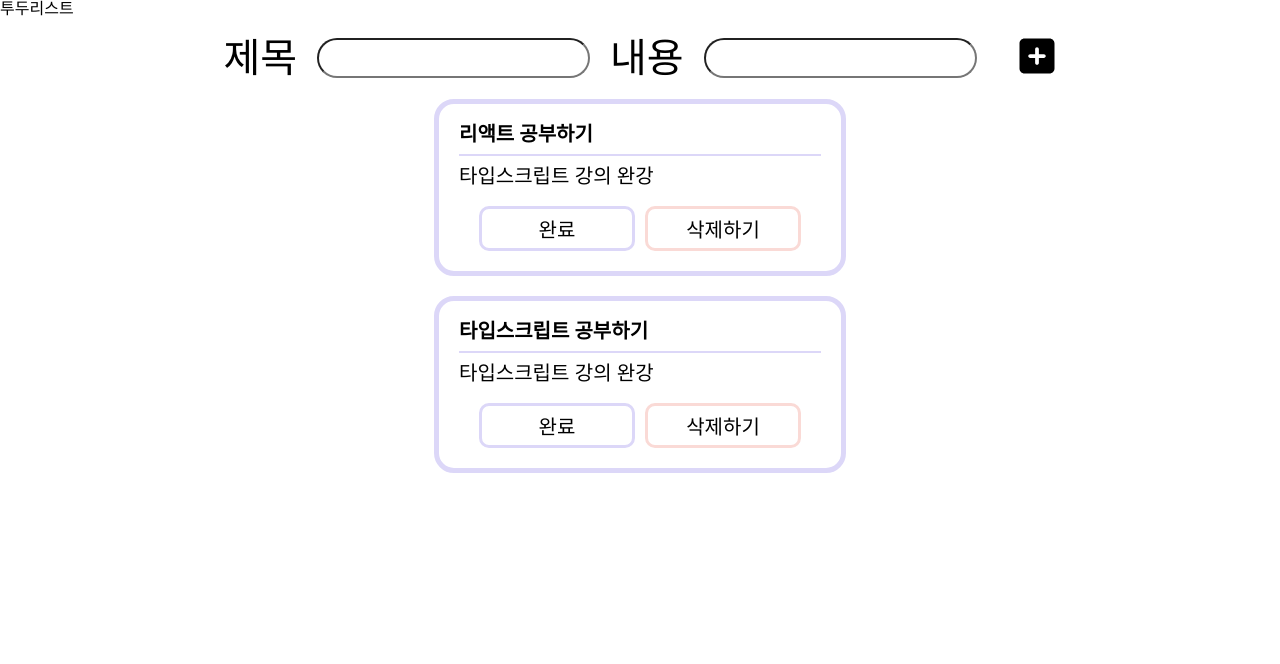
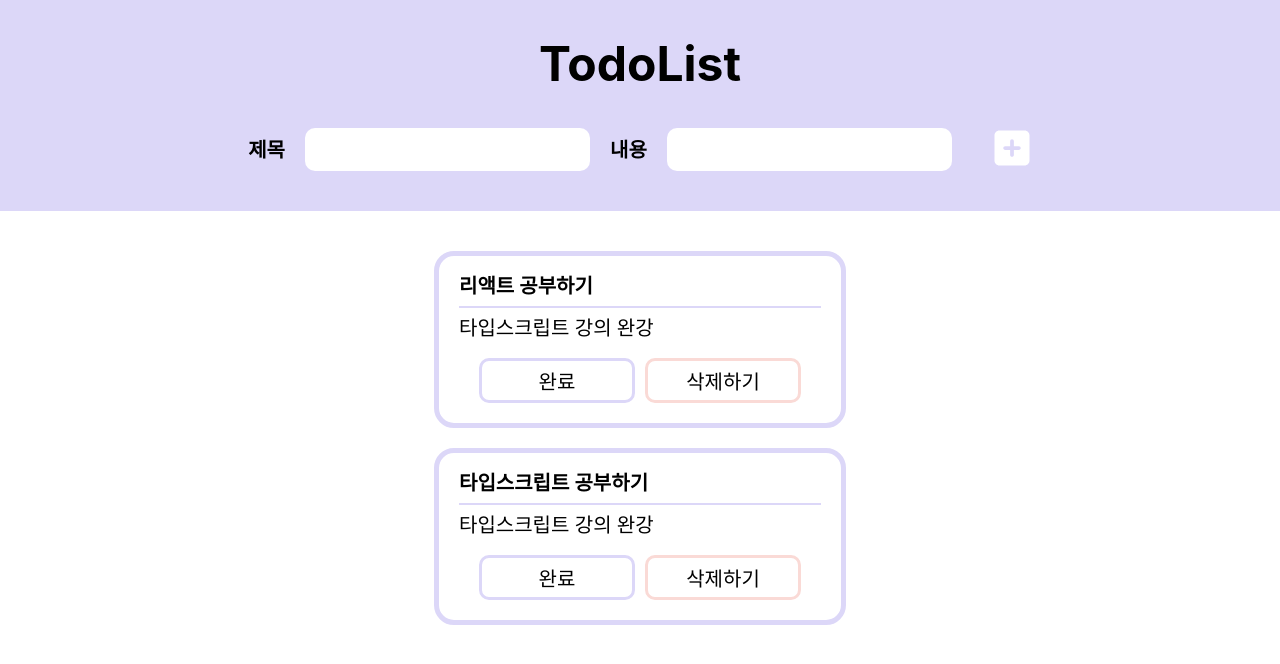
Before and after one commit to seoyeon-1206/Sparta_TypeScript_TodoApp, a React (Create React App) app: page / in a window 1280 px wide. Shown: the top 664 px of the page. Built offline with nearby package versions, Linux system fonts and the light colour scheme.

Commit message:
[style] AddTodo style 수정

```diff
--- a/src/App.tsx
+++ b/src/App.tsx
@@ -28,7 +28,6 @@ function App() {
   return (
     <>
       <GlobalStyle />
-      <div>투두리스트</div>
       <AddTodo onAddTodo={handleAddTodoList} />
       <Todos todos={todos} setTodos={setTodos} />
     </>
--- a/src/components/AddTodo.tsx
+++ b/src/components/AddTodo.tsx
@@ -3,6 +3,7 @@ import styled from "styled-components";
 import { FaSquarePlus } from "react-icons/fa6";
 import Todo from "../models/todo";
 import { v4 as uuidv4 } from "uuid";
+import colors from "../styles/theme";
 
 const AddTodo: React.FC<{ onAddTodo: (newTodo: Todo) => void }> = (props) => {
   const [title, setTitle] = useState<string>("");
@@ -16,7 +17,8 @@ const AddTodo: React.FC<{ onAddTodo: (newTodo: Todo) => void }> = (props) => {
     setDescription(e.target.value);
   };
 
-  const handleAddTodo = (e: React.MouseEvent<HTMLButtonElement>) => {
+  const handleAddTodo = (e: React.MouseEvent<SVGSVGElement>) => {
+    e.preventDefault();
     if (!title || !description) {
       alert("제목과 내용을 모두 입력해주세요.");
       return;
@@ -38,6 +40,8 @@ const AddTodo: React.FC<{ onAddTodo: (newTodo: Todo) => void }> = (props) => {
   };
 
   return (
+    <AddTodoContainer>
+      <div>TodoList</div>
       <AddTodoWrapper>
         <InputWrapper>
           <TitleWrapper>
@@ -53,54 +57,74 @@ const AddTodo: React.FC<{ onAddTodo: (newTodo: Todo) => void }> = (props) => {
             />
           </DescriptionWrapper>
         </InputWrapper>
-      <PlusButton onClick={handleAddTodo}>
-        <FaSquarePlus size={40} color="black" />
-      </PlusButton>
+        <StyledFaSquarePlus onClick={handleAddTodo} size={40} color="white" />
       </AddTodoWrapper>
+    </AddTodoContainer>
   );
 };
 export default AddTodo;
 
+const AddTodoContainer = styled.div`
+  padding: 40px;
+  display: flex;
+  flex-direction: column;
+  align-items: center;
+  background-color: ${colors.mainColor};
+  margin-bottom: 40px;
+
+  & div {
+    font-weight: 700;
+    font-size: 48px;
+  }
+`;
+
 const AddTodoWrapper = styled.form`
   display: flex;
   flex-direction: row;
-  padding: 20px;
-  width: 100%;
-  justify-content: center;
-  align-items: center;
+  padding-top: 40px;
 `;
+
 const InputWrapper = styled.div`
   display: flex;
   flex-direction: row;
   justify-content: flex-start;
+  align-items: center;
   gap: 20px;
 
   & p {
-    font-weight: 500;
-    font-size: 40px;
+    font-weight: 600;
+    font-size: 20px;
   }
 
   & input {
     outline: none;
     font-size: 20px;
-    border-radius: 20px;
+    border-radius: 10px;
+    border: none;
+    padding: 10px;
   }
 `;
+
 const TitleWrapper = styled.div`
   display: flex;
   flex-direction: row;
   gap: 20px;
+  align-items: center;
 `;
+
 const DescriptionWrapper = styled.div`
   display: flex;
   flex-direction: row;
   gap: 20px;
   margin-right: 40px;
+  align-items: center;
 `;
-const PlusButton = styled.button`
+
+const StyledFaSquarePlus = styled(FaSquarePlus)`
   cursor: pointer;
-  border: none; /* 버튼의 기본 스타일 제거 */
-  background: none; /* 배경색 제거 */
-  padding: 0; /* 패딩 제거 */
-  margin: 0; /* 마진 제거 */
+  border: none;
+  background: none;
+  &:hover {
+    fill: ${colors.subColor}; /* 마우스를 가져갔을 때 색 변경 */
+  }
 `;
--- a/src/components/Todos.tsx
+++ b/src/components/Todos.tsx
@@ -49,8 +49,6 @@ const TodoListWrapper = styled.div`
   justify-content: center;
   padding: 20px;
   width: 412px;
-  left: 232px;
-  top: 414px;
   border-radius: 20px;
   border: 5px solid ${colors.mainColor};
 
@@ -63,7 +61,7 @@ const TodoDetail = styled.div`
   flex-direction: column;
   & > * + * {
     border-top: 2px solid ${colors.mainColor};
-    padding-top: 10px; /* 밑줄 위 여백 추가 */
+    padding-top: 10px;
   }
 `;
 const TodoTitle = styled.h1`
--- a/src/styles/theme.tsx
+++ b/src/styles/theme.tsx
@@ -2,6 +2,7 @@ const colors = {
   mainColor: "#DCD7F8",
   mainYellow: "#FEFAE0",
   mainPink: "#FADAD6",
+  subColor: "#A367B1",
 };
 
 export default colors;
```
Lines whose indentation alone changed are shown as unchanged.
